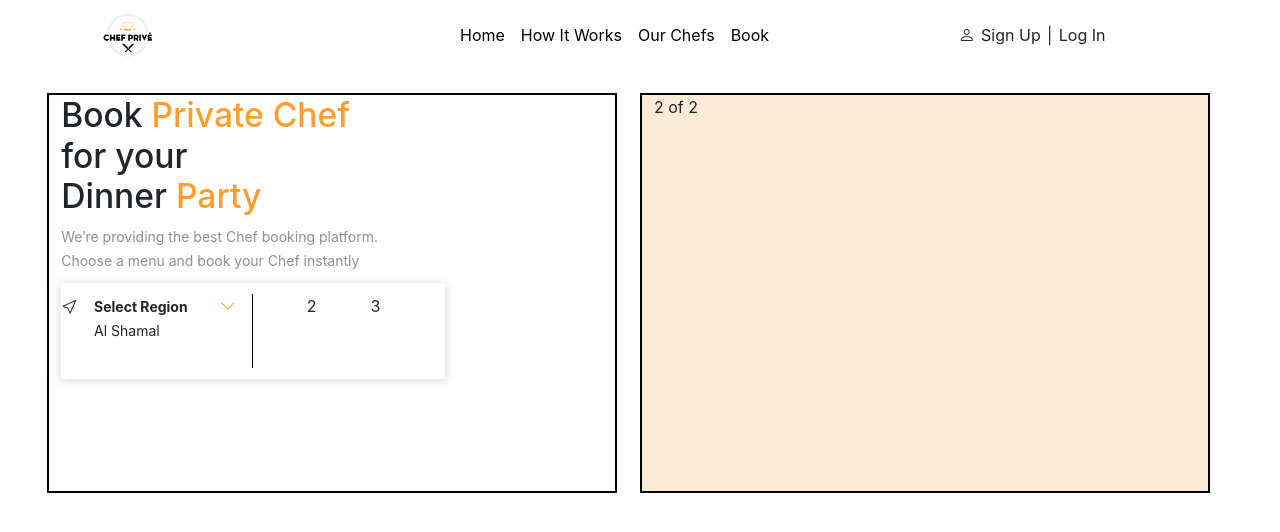
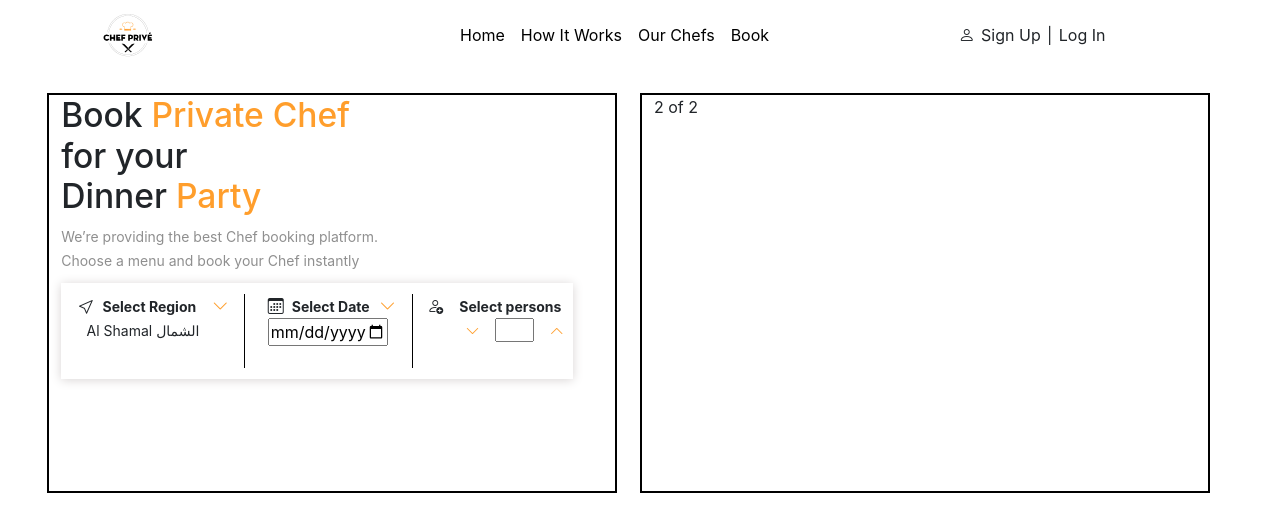
Before and after one commit to Sabeerwaqas/Chef-Website-Homepage, a React (Create React App) app in the folder chef_website/: page / in a window 1280 px wide. Shown: the top 532 px of the page. Built offline with nearby package versions, Linux system fonts and the light colour scheme.

Commit message:
[Working on data field]

```diff
--- a/chef_website/package.json
+++ b/chef_website/package.json
@@ -12,6 +12,7 @@
     "@testing-library/user-event": "^13.5.0",
     "bootstrap": "^5.3.2",
     "react": "^18.2.0",
+    "react-datepicker": "^4.23.0",
     "react-dom": "^18.2.0",
     "react-scripts": "5.0.1",
     "web-vitals": "^2.1.4"
--- a/chef_website/public/index.html
+++ b/chef_website/public/index.html
@@ -24,6 +24,7 @@
       work correctly both with client-side routing and a non-root public URL.
       Learn how to configure a non-root public URL by running `npm run build`.
     -->
+
     <!-- BootStarp CSS -->
     <link
       href="https://cdn.jsdelivr.net/npm/bootstrap@5.3.2/dist/css/bootstrap.min.css"
--- a/chef_website/src/header/Header.js
+++ b/chef_website/src/header/Header.js
@@ -1,13 +1,18 @@
-import React from "react";
+import React , {useState} from "react";
 import "./header.css";
 
 const Header = () => {
+
+  // For persons count
+
+  const [person, setPerson] = useState(null)
+
   return (
     <header className="container">
       <div className="row">
         <div className="col row-child child-1">
           <h1 className="main-heading">
-            Book <span className="special-color"> Private Chef </span> <br />{" "}
+            Book <span className="special-color"> Private Chef </span> <br />
             for your <br /> Dinner <span className="special-color">Party</span>
           </h1>
           <small className="small-color">
@@ -23,15 +28,36 @@ const Header = () => {
               </div>
               <div>
                 <small className="shamal">
-                Al Shamal
+                Al Shamal الشمال
                 </small>
               </div>
             </div>
-            <div>2</div>
-            <div>3</div>
+            <div className="child-2">
+              <div>
+              <i class="calender-icon bi bi-calendar3"></i>
+              <small className="select-date">Select Date</small>
+              <i class="date-arrow bi bi-chevron-down"></i>
+              </div>
+              <div>
+                <input className="date" type="date"/>
+              </div>
+            </div>
+            <div>
+              <div>
+              <i class="select-persons bi bi-person-add"></i>
+              <small className="select-persons-text">Select persons</small>
+              <small type="button" onClick={(e)=> setPerson(person - 1) }>
+              <i  class="person-arrow-down bi bi-chevron-down"></i>
+              </small>
+              <input className="person-input" type="number" value={person}/>
+              <small type="button" onClick={(e)=> setPerson(person + 1) }>
+              <i class="person-arrow-up bi bi-chevron-up"></i>
+              </small>
+              </div>
+            </div>
           </div>
         </div>
-        <div className="col row-child child-2">2 of 2</div>
+        <div className="col row-child">2 of 2</div>
       </div>
     </header>
   );
--- a/chef_website/src/header/header.css
+++ b/chef_website/src/header/header.css
@@ -40,7 +40,7 @@ color: #8f8f8f;
     background-color: #ffffff;
     box-shadow: 0px 1px 10px 0px rgb(216, 212, 212);
     margin-top: 2%;
-    width: 30vw;
+    width: 40vw;
     height: 12vh;
     display: flex;
     padding: 2%;
@@ -51,13 +51,15 @@ color: #8f8f8f;
 
 .data-child-1{
     border-right: 1px solid black;
+    position: relative;
+    left: 2rem;
 }
 
 /* header-cursor */
 
 .header-cursor{
     position: relative;
-    right: 4rem;
+    right: 2.5rem;
 }
 
 /* bi-chevron-down */
@@ -73,7 +75,7 @@ color: #8f8f8f;
 .region{
     font-weight: bold;
     position: relative;
-    right: 3rem;
+    right: 2rem;
 }
 
 /* shamal */
@@ -85,9 +87,82 @@ color: #8f8f8f;
 
 }
 
+/* calender-icon */
+
+.calender-icon{
+    position: relative;
+    right: 1.5rem;
+}
+
+/* select-date */
+
+.select-date{
+    font-weight: bold;
+    position: relative;
+    right: 1rem;
+}
+
+
+/* date-arrow */
+
+.date-arrow{
+    position: relative;
+    right: 5%;
+}
+
+/* date */
+
+.date{
+    width: 7.5rem;
+    position: relative;
+    right: 1.5rem;
+}
+
+
+/* select-persons */
+.select-persons{
+    position: relative;
+    left: 4rem;
+}
+
+/* select-persons-text */
+
+.select-persons-text{
+    font-weight: bold;
+    position: relative;
+    left: 5rem;
+}
+
+/* person-arrow-down */
+
+.person-arrow-down{
+    position: relative;
+    top: 1.5rem;
+    right: 1rem;
+}
+
+/* person-arrow-up */
+
+.person-arrow-up{
+    color: #ff9e2c;
+    position: relative;
+    top: 1.5rem;
+    left: 1rem;
+}
+
+/* person-input */
+
+.person-input{
+    width: 3vw;
+    height: 3vh;
+    position: relative;
+    top: 1.5rem;
+}
 
 /* child-2 */
 
 .child-2{
-    background-color: antiquewhite;
+    border-right: 1px solid black !important;
+    position: relative;
+    left: 4rem;
 }
```
Also changed, not shown: 1 other file (tests, documents, lock files or other folders).
